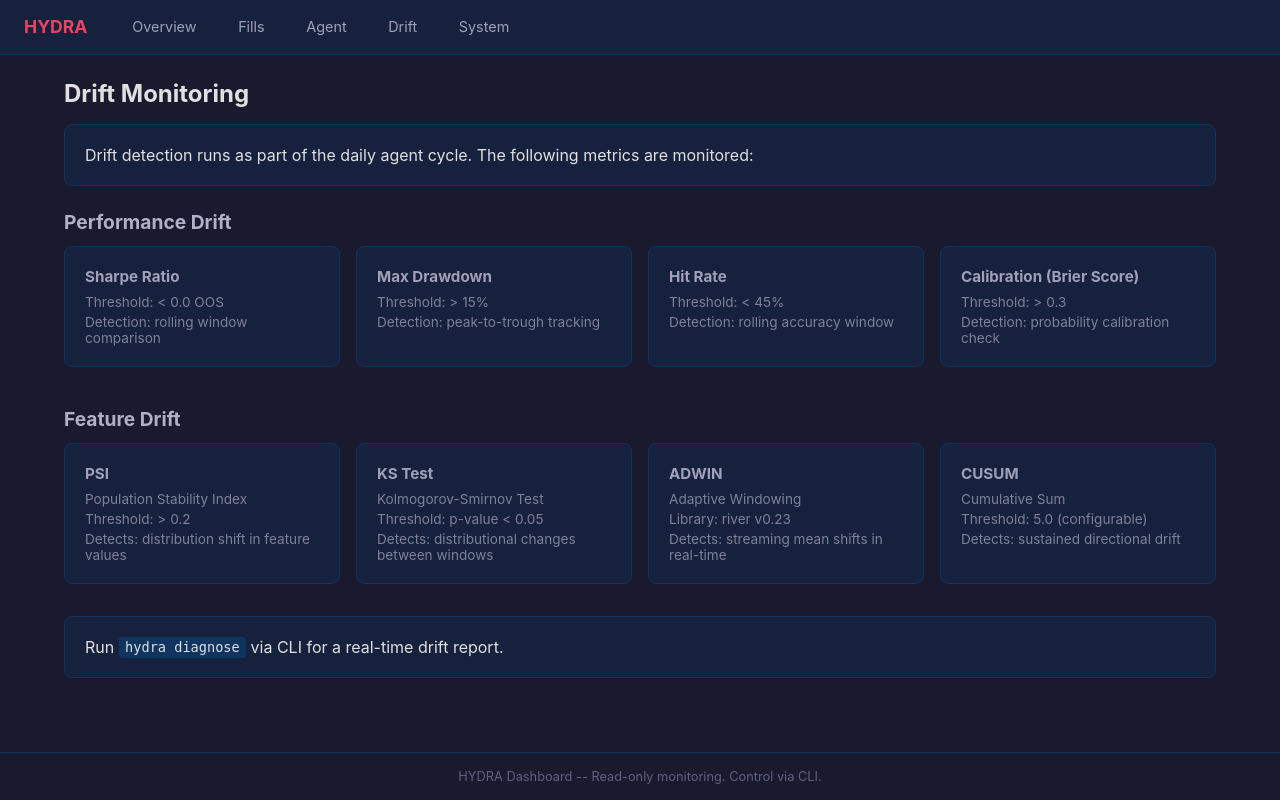
After one commit to 001TMF/HYDRA, a Python web app: template src/hydra/dashboard/templates/drift.html in a window 1280 px wide. The commit adds this page. Run offline with Jinja, Linux system fonts and the light colour scheme; the template is opened without the code that fills it, so the values that code supplies are empty; some libraries are stand-ins or nearby versions.

Commit message:
feat(06-03): create 5 dashboard page templates with htmx auto-refresh
- index.html: overview with fill count, agent state badge, SSE live updates
- fills.html: fill table with slippage columns and reconciliation summary
- agent.html: experiment journal history and agent state
- drift.html: monitored metrics with detection thresholds
- system.html: DB status, reconciliation metrics, configuration notes
- base.html: active nav state support
- style.css: card-row, metric, table, and layout styles

```diff
--- a/src/hydra/dashboard/static/style.css
+++ b/src/hydra/dashboard/static/style.css
@@ -80,3 +80,100 @@ footer {
 .status-alert {
     color: #e94560;
 }
+
+h1 {
+    margin-bottom: 1rem;
+    font-size: 1.5rem;
+}
+
+h2 {
+    margin: 1.5rem 0 0.75rem;
+    font-size: 1.2rem;
+    color: #b0b0c8;
+}
+
+h3 {
+    margin-bottom: 0.5rem;
+    font-size: 0.95rem;
+    color: #a0a0b8;
+}
+
+.card-row {
+    display: flex;
+    gap: 1rem;
+    flex-wrap: wrap;
+    margin-bottom: 1rem;
+}
+
+.card-row .card {
+    flex: 1;
+    min-width: 200px;
+}
+
+.metric {
+    font-size: 2rem;
+    font-weight: 700;
+    color: #4ecca3;
+}
+
+.metric-sm {
+    font-size: 1.2rem;
+    font-weight: 600;
+    color: #e0e0e0;
+}
+
+.label {
+    font-size: 0.85rem;
+    color: #808098;
+    margin-top: 0.25rem;
+}
+
+.stat {
+    display: flex;
+    flex-direction: column;
+    gap: 0.25rem;
+}
+
+table {
+    width: 100%;
+    border-collapse: collapse;
+    margin-top: 0.5rem;
+}
+
+th, td {
+    padding: 0.5rem 0.75rem;
+    text-align: left;
+    border-bottom: 1px solid #0f3460;
+    font-size: 0.85rem;
+}
+
+th {
+    color: #a0a0b8;
+    font-weight: 600;
+    background: #16213e;
+}
+
+tr:hover {
+    background: rgba(15, 52, 96, 0.3);
+}
+
+code {
+    background: #0f3460;
+    padding: 0.15rem 0.4rem;
+    border-radius: 3px;
+    font-size: 0.85rem;
+}
+
+ul {
+    list-style: none;
+    padding: 0;
+}
+
+ul li {
+    padding: 0.4rem 0;
+    border-bottom: 1px solid rgba(15, 52, 96, 0.5);
+}
+
+ul li:last-child {
+    border-bottom: none;
+}
--- a/src/hydra/dashboard/templates/base.html
+++ b/src/hydra/dashboard/templates/base.html
@@ -11,11 +11,11 @@
 <body>
     <nav>
         <div class="nav-brand">HYDRA</div>
-        <a href="/">Overview</a>
-        <a href="/fills">Fills</a>
-        <a href="/agent">Agent</a>
-        <a href="/drift">Drift</a>
-        <a href="/system">System</a>
+        <a href="/" {% if active_page == "overview" %}class="active"{% endif %}>Overview</a>
+        <a href="/fills" {% if active_page == "fills" %}class="active"{% endif %}>Fills</a>
+        <a href="/agent" {% if active_page == "agent" %}class="active"{% endif %}>Agent</a>
+        <a href="/drift" {% if active_page == "drift" %}class="active"{% endif %}>Drift</a>
+        <a href="/system" {% if active_page == "system" %}class="active"{% endif %}>System</a>
     </nav>
     <main>
         {% block content %}{% endblock %}
--- /dev/null
+++ b/src/hydra/dashboard/templates/drift.html
@@ -0,0 +1,65 @@
+{% extends "base.html" %}
+{% block title %}Drift{% endblock %}
+{% block content %}
+<h1>Drift Monitoring</h1>
+
+<div class="card">
+    <p>Drift detection runs as part of the daily agent cycle. The following metrics are monitored:</p>
+</div>
+
+<h2>Performance Drift</h2>
+<div class="card-row">
+    <div class="card">
+        <h3>Sharpe Ratio</h3>
+        <div class="label">Threshold: &lt; 0.0 OOS</div>
+        <div class="label">Detection: rolling window comparison</div>
+    </div>
+    <div class="card">
+        <h3>Max Drawdown</h3>
+        <div class="label">Threshold: &gt; 15%</div>
+        <div class="label">Detection: peak-to-trough tracking</div>
+    </div>
+    <div class="card">
+        <h3>Hit Rate</h3>
+        <div class="label">Threshold: &lt; 45%</div>
+        <div class="label">Detection: rolling accuracy window</div>
+    </div>
+    <div class="card">
+        <h3>Calibration (Brier Score)</h3>
+        <div class="label">Threshold: &gt; 0.3</div>
+        <div class="label">Detection: probability calibration check</div>
+    </div>
+</div>
+
+<h2>Feature Drift</h2>
+<div class="card-row">
+    <div class="card">
+        <h3>PSI</h3>
+        <div class="label">Population Stability Index</div>
+        <div class="label">Threshold: &gt; 0.2</div>
+        <div class="label">Detects: distribution shift in feature values</div>
+    </div>
+    <div class="card">
+        <h3>KS Test</h3>
+        <div class="label">Kolmogorov-Smirnov Test</div>
+        <div class="label">Threshold: p-value &lt; 0.05</div>
+        <div class="label">Detects: distributional changes between windows</div>
+    </div>
+    <div class="card">
+        <h3>ADWIN</h3>
+        <div class="label">Adaptive Windowing</div>
+        <div class="label">Library: river v0.23</div>
+        <div class="label">Detects: streaming mean shifts in real-time</div>
+    </div>
+    <div class="card">
+        <h3>CUSUM</h3>
+        <div class="label">Cumulative Sum</div>
+        <div class="label">Threshold: 5.0 (configurable)</div>
+        <div class="label">Detects: sustained directional drift</div>
+    </div>
+</div>
+
+<div class="card">
+    <p>Run <code>hydra diagnose</code> via CLI for a real-time drift report.</p>
+</div>
+{% endblock %}
```
Also changed, not shown: src/hydra/dashboard/templates/agent.html (added, +53 -0 lines), src/hydra/dashboard/templates/fills.html (added, +68 -0 lines), src/hydra/dashboard/templates/index.html (added, +59 -0 lines), src/hydra/dashboard/templates/system.html (added, +66 -0 lines).
